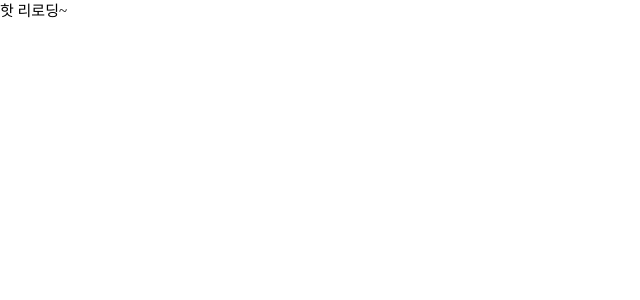
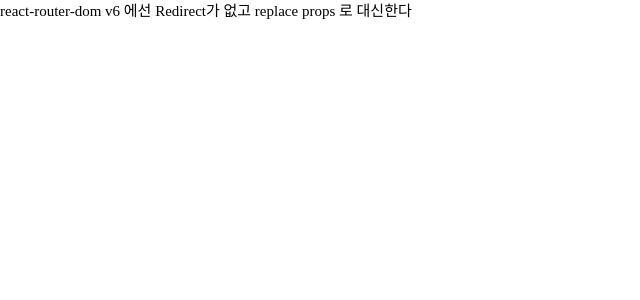
Before and after one commit to lnuvy/typescript-webpack, a React app: page / in a window 1280 px wide. Shown: the top 300 px of the page, without its empty margins (0-640 px from the left). Built offline with nearby package versions, Linux system fonts and the light colour scheme.

Commit message:
6버전 타입스크립트 적용되는지 확인해보기

```diff
--- a/layouts/App.tsx
+++ b/layouts/App.tsx
@@ -1,10 +1,10 @@
 import React from "react";
-import { Routes, Redirect } from 'react-router-dom'
+import { Routes } from 'react-router-dom'
 import Login from '@pages/login'
 import SignUp from '@pages/signUp'
 
 const App = ()=> {
-    return <div> 핫 리로딩~</div>
+    return <div> react-router-dom v6 에선 Redirect가 없고 replace props 로 대신한다</div>
 }
 
 export default App;
```
